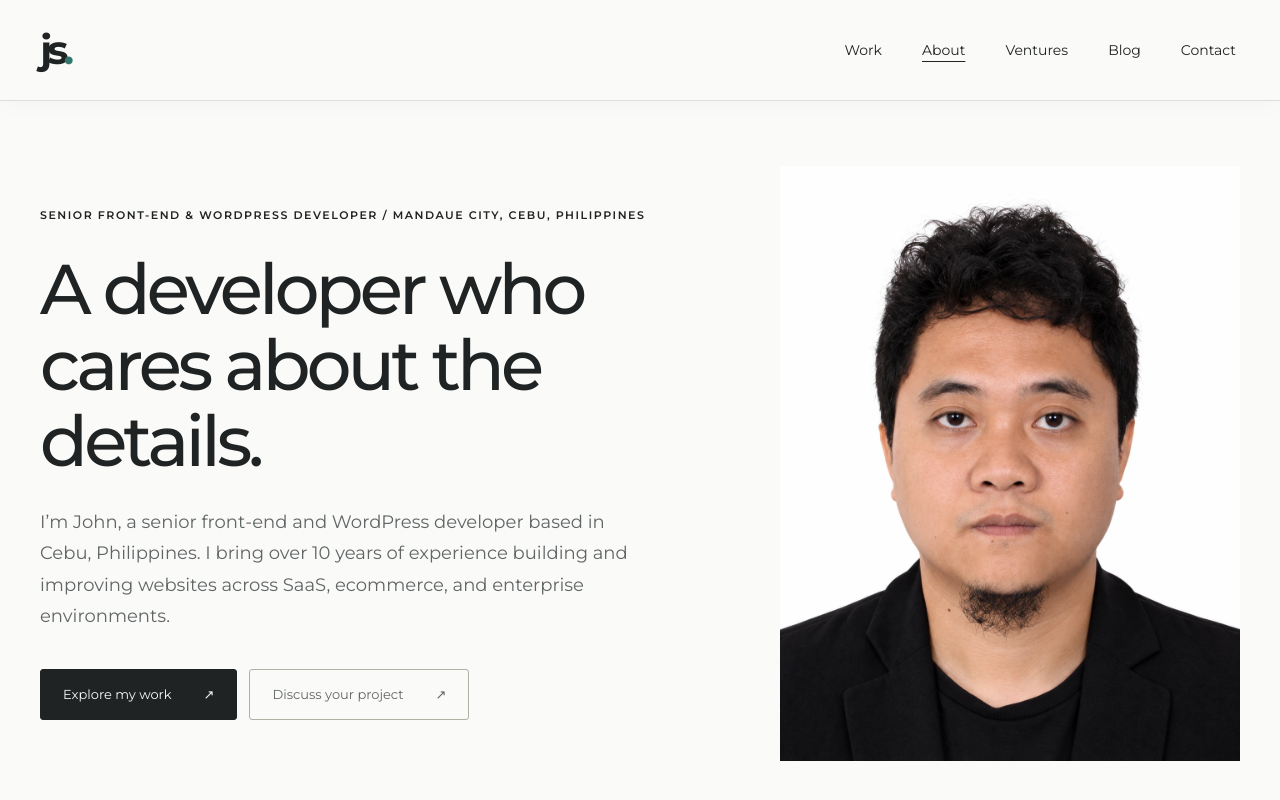
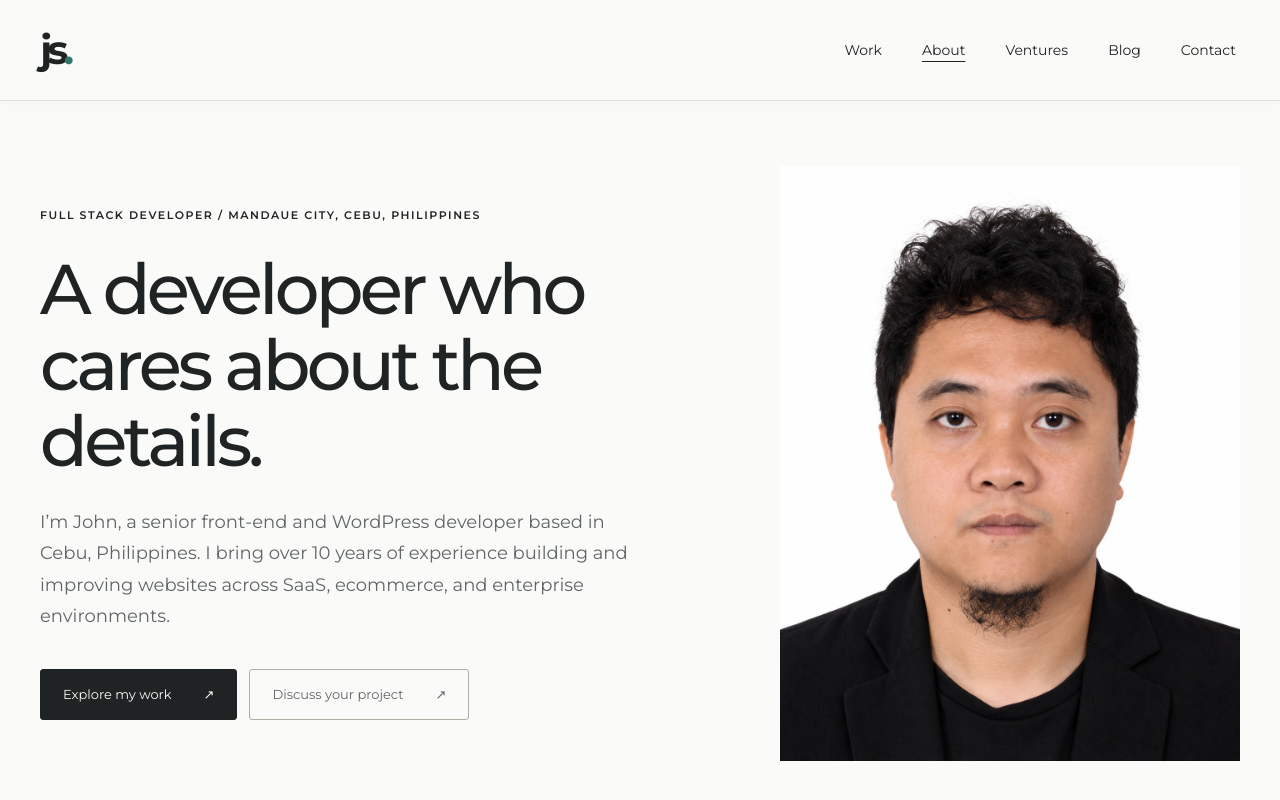
Before and after one commit to johnmsemblante/johnsemblante, a Next.js app: page /about in a window 1280 px wide. Shown: the top 800 px of the page. Built offline with nearby package versions, Linux system fonts and the light colour scheme.

Commit message:
Document latest visuals and update profile title and education

```diff
--- a/src/content/profile.ts
+++ b/src/content/profile.ts
@@ -2,7 +2,7 @@
 export const profile = {
   fullName: "John Clark Semblante",
   location: "Mandaue City, Cebu, Philippines",
-  title: "Senior Front-End & WordPress Developer",
+  title: "Full Stack Developer",
   headline: "Full Stack Developer",
   homeSummary: "I help businesses and teams build custom WordPress websites, improve WooCommerce stores, and fix front-end problems. Over 10 years of experience, with a focus on responsive interfaces, performance, and maintainable code.",
   resumePortrait: "/images/profile/john-resume.jpg",
@@ -22,6 +22,8 @@ export const profile = {
     { company: "Cebu Rent A Car", role: "Web Developer / SEO Specialist", dates: "June 2013 – May 2014", responsibilities: ["Managed website design, content publishing, on-page SEO optimization, and web performance tuning to enhance search visibility."] },
   ],
   education: [
+    { school: "Banilad Elementary School", qualification: "Primary Education", dates: "1999 – 2005" },
+    { school: "Saint Louis School of Mandaue", qualification: "Secondary Education", dates: "2005 – 2009" },
     { school: "University of Lapu-Lapu and Mandaue", qualification: "Bachelor of Information Technology", dates: "2009 – 2013" },
   ],
 };
```
Also changed, not shown: 1 other file (tests, documents, lock files or other folders).
